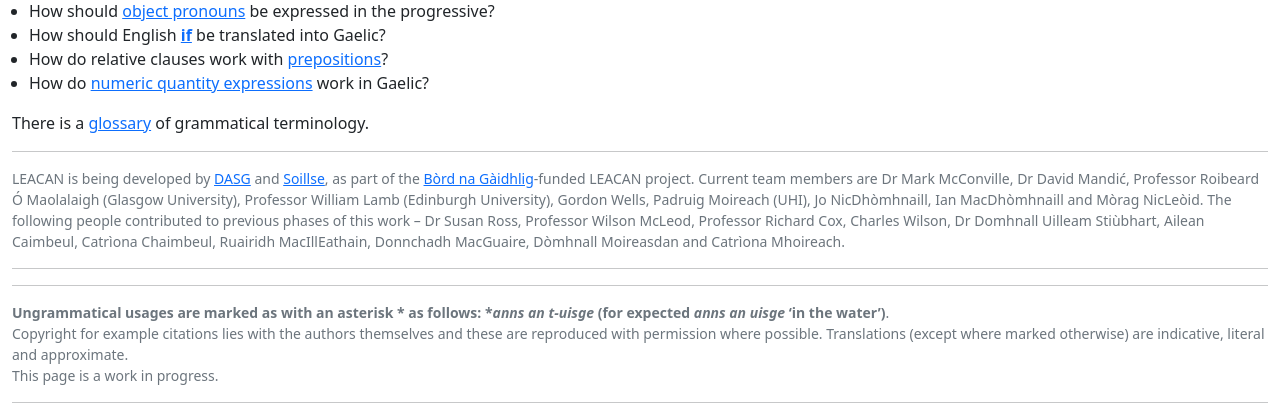
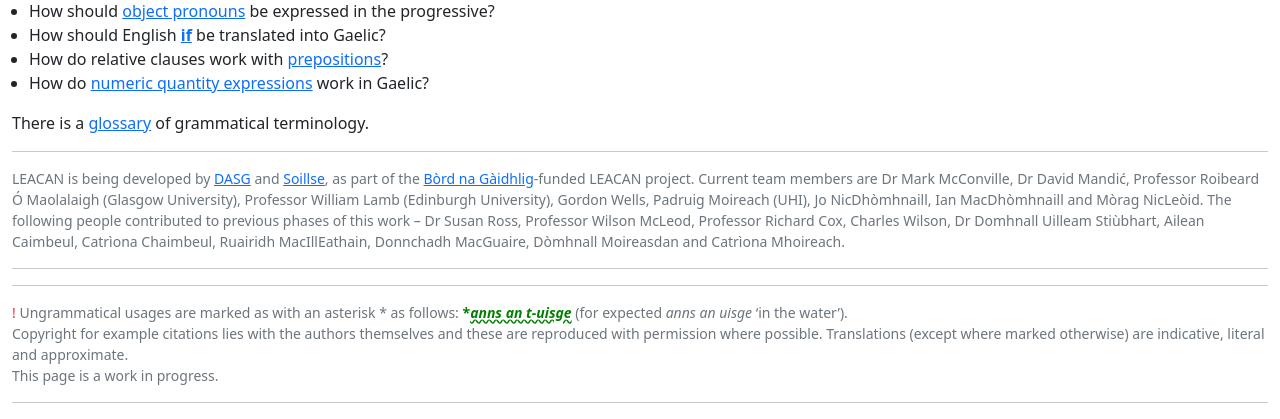
Before and after one commit to conmaol/leacan, a PHP site: page / in a window 1280 px wide. Shown: the part 575-994 px from the top of the page. Run offline with PHP 8.4, Linux system fonts and the light colour scheme; some libraries are stand-ins or nearby versions.

Commit message:
Some minor formatting changes to the footer as requested by ROM

```diff
--- a/index.php
+++ b/index.php
@@ -57,10 +57,13 @@ echo <<<HTML
       <div class="container-fluid">
         <hr/>
         <hr/>
-        <p class="small text-muted"><strong>Ungrammatical usages are marked as with an asterisk * as follows: *<em>anns an t-uisge</em> (for expected <em>anns an uisge</em> ‘in the water’)</strong>.
+        <p class="small text-muted"><span class="text-danger">!</span>
+            Ungrammatical usages are marked as with an asterisk * as follows: <span style="color:green; font-weight: bold;">*<span
+      style="font-style: italic; text-decoration-line: underline; text-decoration-style: wavy; text-decoration-color: green;"><em>anns an t-uisge</em></<span></span></span> (for expected <em>anns an uisge</em> ‘in the water’).
         <br>Copyright for example citations lies with the authors themselves and these are reproduced with permission where possible.
         Translations (except where marked otherwise) are indicative, literal and approximate.
-        <br><span class="">This page is a work in progress.</mark></p>
+        <br>This page is a work in progress.
+        </p>
         <hr/>
       </div>
     </footer>
```
